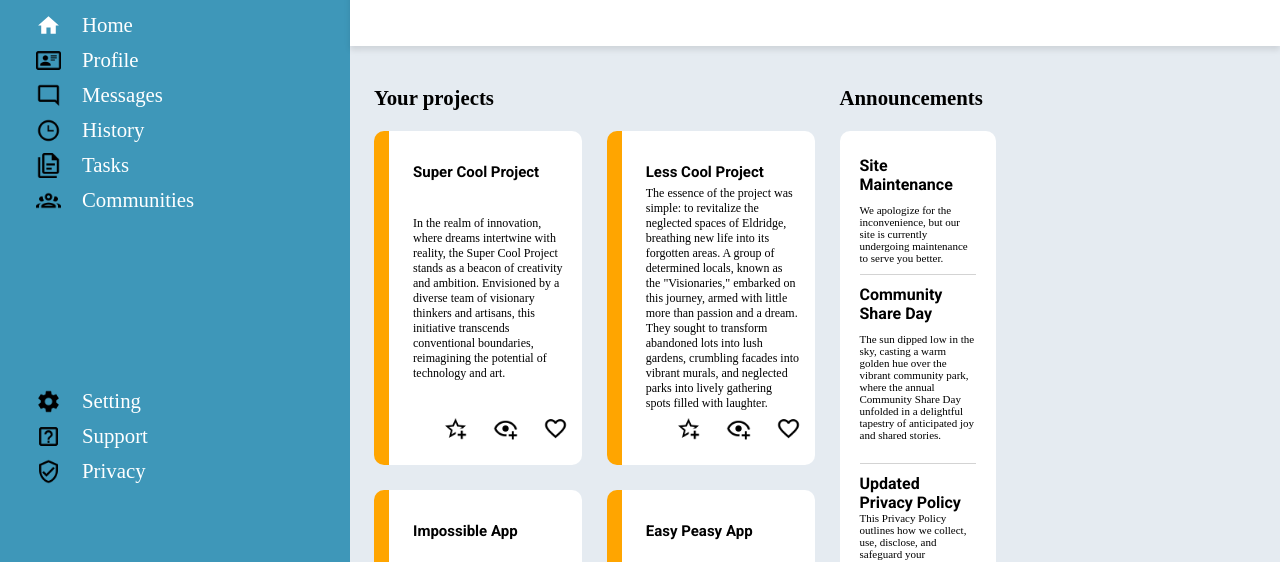
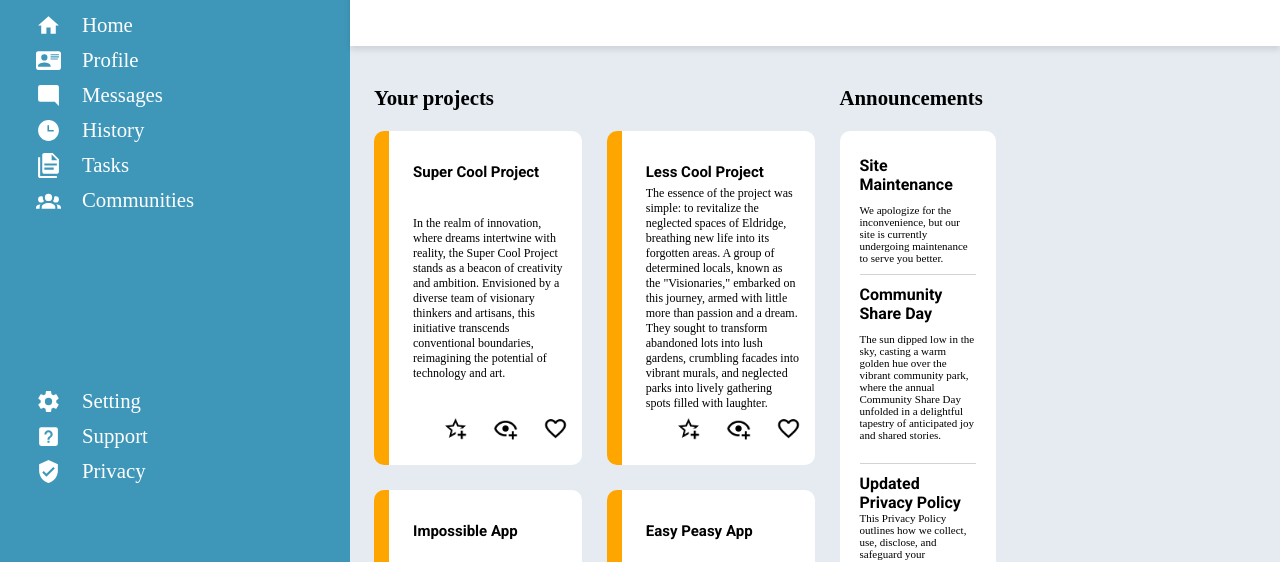
Before and after one commit to poteryakin/Dashboard, a plain HTML site: page index.html in a window 1280 px wide. Shown: the part 238-800 px from the top of the page. Drawn offline with Linux system fonts and the light colour scheme.

Commit message:
completed dashboard

```diff
--- a/index.html
+++ b/index.html
@@ -23,23 +23,47 @@
                         <path d="M10,20V14H14V20H19V12H22L12,3L2,12H5V20H10Z" />
                     </svg>
                     <a href="" class="href-text">Home</a>
-                    <img src="./menu-picture/card-account-details-outline.png" alt="profile_picture" class="menu_picture">
+                    <!-- <img src="./menu-picture/card-account-details-outline.png" alt="profile_picture" class="menu_picture"> -->
+                    <svg xmlns="http://www.w3.org/2000/svg" viewBox="0 0 24 24" class="menu_picture">
+                        <path xmlns="http://www.w3.org/2000/svg" d="M2,3H22C23.05,3 24,3.95 24,5V19C24,20.05 23.05,21 22,21H2C0.95,21 0,20.05 0,19V5C0,3.95 0.95,3 2,3M14,6V7H22V6H14M14,8V9H21.5L22,9V8H14M14,10V11H21V10H14M8,13.91C6,13.91 2,15 2,17V18H14V17C14,15 10,13.91 8,13.91M8,6A3,3 0 0,0 5,9A3,3 0 0,0 8,12A3,3 0 0,0 11,9A3,3 0 0,0 8,6Z"/>
+                    </svg>
                     <a href="" class="href-text">Profile</a>
-                    <img src="./menu-picture/message-reply-outline.png" alt="message_picture" class="menu_picture">
+                    <!-- <img src="./menu-picture/message-reply-outline.png" alt="message_picture" class="menu_picture"> -->
+                    <svg xmlns="http://www.w3.org/2000/svg" viewBox="0 0 24 24" class="menu_picture">
+                        <path d="M22,4C22,2.89 21.1,2 20,2H4A2,2 0 0,0 2,4V16A2,2 0 0,0 4,18H18L22,22V4Z"/>
+                    </svg>
                     <a href="" class="href-text">Messages</a>
-                    <img src="./menu-picture/clock-time-three-outline.png" alt="History_picture" class="menu_picture">
+                    <!-- <img src="./menu-picture/clock-time-three-outline.png" alt="History_picture" class="menu_picture"> -->
+                    <svg xmlns="http://www.w3.org/2000/svg" viewBox="0 0 24 24" class="menu_picture">
+                        <path d="M12 2C6.5 2 2 6.5 2 12C2 17.5 6.5 22 12 22C17.5 22 22 17.5 22 12S17.5 2 12 2M17 13H11V7H12.5V11.5H17V13Z"/>
+                    </svg>
                     <a href="" class="href-text">History</a>
-                    <img src="./menu-picture/file-document-multiple-outline.png" alt="tasks_picture" class="menu_picture">
+                    <!-- <img src="./menu-picture/file-document-multiple-outline.png" alt="tasks_picture" class="menu_picture"> -->
+                    <svg xmlns="http://www.w3.org/2000/svg" viewBox="0 0 24 24" class="menu_picture">
+                        <path d="M4 4V22H20V24H4C2.9 24 2 23.1 2 22V4H4M15 7H20.5L15 1.5V7M8 0H16L22 6V18C22 19.11 21.11 20 20 20H8C6.89 20 6 19.1 6 18V2C6 .89 6.89 0 8 0M17 16V14H8V16H17M20 12V10H8V12H20Z"/>
+                    </svg>
                     <a href="" class="href-text">Tasks</a>
-                    <img src="./menu-picture/account-group-outline.png" alt="Communities_picture" class="menu_picture">
+                    <!-- <img src="./menu-picture/account-group-outline.png" alt="Communities_picture" class="menu_picture"> -->
+                    <svg xmlns="http://www.w3.org/2000/svg" viewBox="0 0 24 24" class="menu_picture">
+                        <path d="M12,5.5A3.5,3.5 0 0,1 15.5,9A3.5,3.5 0 0,1 12,12.5A3.5,3.5 0 0,1 8.5,9A3.5,3.5 0 0,1 12,5.5M5,8C5.56,8 6.08,8.15 6.53,8.42C6.38,9.85 6.8,11.27 7.66,12.38C7.16,13.34 6.16,14 5,14A3,3 0 0,1 2,11A3,3 0 0,1 5,8M19,8A3,3 0 0,1 22,11A3,3 0 0,1 19,14C17.84,14 16.84,13.34 16.34,12.38C17.2,11.27 17.62,9.85 17.47,8.42C17.92,8.15 18.44,8 19,8M5.5,18.25C5.5,16.18 8.41,14.5 12,14.5C15.59,14.5 18.5,16.18 18.5,18.25V20H5.5V18.25M0,20V18.5C0,17.11 1.89,15.94 4.45,15.6C3.86,16.28 3.5,17.22 3.5,18.25V20H0M24,20H20.5V18.25C20.5,17.22 20.14,16.28 19.55,15.6C22.11,15.94 24,17.11 24,18.5V20Z"/>
+                    </svg>
                     <a href="" class="href-text">Communities</a>
                 </div>
                 <div id="menu-second">
-                    <img src="./menu-picture/cog.png" alt="setting_picture" class="menu_picture">
+                    <!-- <img src="./menu-picture/cog.png" alt="setting_picture" class="menu_picture"> -->
+                    <svg xmlns="http://www.w3.org/2000/svg" viewBox="0 0 24 24" class="menu_picture">
+                        <path d="M12,15.5A3.5,3.5 0 0,1 8.5,12A3.5,3.5 0 0,1 12,8.5A3.5,3.5 0 0,1 15.5,12A3.5,3.5 0 0,1 12,15.5M19.43,12.97C19.47,12.65 19.5,12.33 19.5,12C19.5,11.67 19.47,11.34 19.43,11L21.54,9.37C21.73,9.22 21.78,8.95 21.66,8.73L19.66,5.27C19.54,5.05 19.27,4.96 19.05,5.05L16.56,6.05C16.04,5.66 15.5,5.32 14.87,5.07L14.5,2.42C14.46,2.18 14.25,2 14,2H10C9.75,2 9.54,2.18 9.5,2.42L9.13,5.07C8.5,5.32 7.96,5.66 7.44,6.05L4.95,5.05C4.73,4.96 4.46,5.05 4.34,5.27L2.34,8.73C2.21,8.95 2.27,9.22 2.46,9.37L4.57,11C4.53,11.34 4.5,11.67 4.5,12C4.5,12.33 4.53,12.65 4.57,12.97L2.46,14.63C2.27,14.78 2.21,15.05 2.34,15.27L4.34,18.73C4.46,18.95 4.73,19.03 4.95,18.95L7.44,17.94C7.96,18.34 8.5,18.68 9.13,18.93L9.5,21.58C9.54,21.82 9.75,22 10,22H14C14.25,22 14.46,21.82 14.5,21.58L14.87,18.93C15.5,18.67 16.04,18.34 16.56,17.94L19.05,18.95C19.27,19.03 19.54,18.95 19.66,18.73L21.66,15.27C21.78,15.05 21.73,14.78 21.54,14.63L19.43,12.97Z"/>
+                    </svg>
                     <a href="" class="href-text">Setting</a>
-                    <img src="./menu-picture/help-box-outline.png" alt="Support_picture" class="menu_picture">
+                    <!-- <img src="./menu-picture/help-box-outline.png" alt="Support_picture" class="menu_picture"> -->
+                    <svg xmlns="http://www.w3.org/2000/svg" viewBox="0 0 24 24" class="menu_picture">
+                        <path d="M11,18H13V16H11V18M12,6A4,4 0 0,0 8,10H10A2,2 0 0,1 12,8A2,2 0 0,1 14,10C14,12 11,11.75 11,15H13C13,12.75 16,12.5 16,10A4,4 0 0,0 12,6M5,3H19A2,2 0 0,1 21,5V19A2,2 0 0,1 19,21H5A2,2 0 0,1 3,19V5A2,2 0 0,1 5,3Z"/>
+                    </svg>
                     <a href="" class="href-text">Support</a>
-                    <img src="./menu-picture/shield-check-outline.png" alt="privacy_picture" class="menu_picture">
+                    <!-- <img src="./menu-picture/shield-check-outline.png" alt="privacy_picture" class="menu_picture"> -->
+                    <svg xmlns="http://www.w3.org/2000/svg" viewBox="0 0 24 24" class="menu_picture">
+                        <path d="M10,17L6,13L7.41,11.59L10,14.17L16.59,7.58L18,9M12,1L3,5V11C3,16.55 6.84,21.74 12,23C17.16,21.74 21,16.55 21,11V5L12,1Z"/>
+                    </svg>
                     <a href="" class="href-text">Privacy</a>
                 </div>
             </div>
```
Also changed, not shown: menu-picture/account-group.svg (added).
